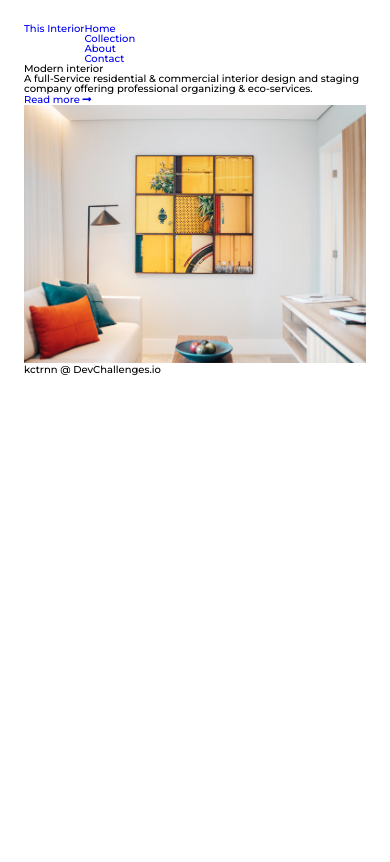
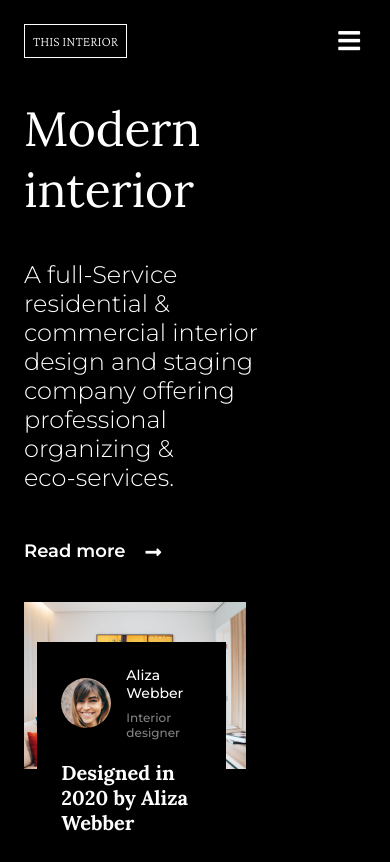
Before and after one commit to kctrnn/interior-consultant, a plain HTML site: page index.html in a window 390 px wide. Shown: the top 862 px of the page. Drawn offline with nearby package versions, Linux system fonts and the light colour scheme.

Commit message:
Responsive section about

```diff
--- a/assets/css/style.css
+++ b/assets/css/style.css
@@ -1,7 +1,8 @@
-@import url('https://fonts.googleapis.com/css2?family=Montserrat:wght@300;500;600&display=swap');
+@import url('https://fonts.googleapis.com/css2?family=Montserrat:wght@300;500;600;700&display=swap');
+@import url('https://fonts.googleapis.com/css2?family=Lora:wght@400;700&display=swap');
+@import url('https://fonts.googleapis.com/css2?family=Crimson+Pro:wght@200&display=swap');
 
 html {
-  /* 1rem = 10px */
   font-size: 62.5%;
 }
 
@@ -12,8 +13,12 @@ html {
 }
 
 body {
+  background-color: black;
   font-family: 'Montserrat', sans-serif;
   font-weight: 500;
+  color: white;
+  font-size: 1.8rem;
+  line-height: normal;
 }
 
 #container {
@@ -28,13 +33,168 @@ img {
 
 a {
   text-decoration: none;
+  color: white;
 }
 
 /* HEADER */
 .navbar {
   display: flex;
+  justify-content: space-between;
+  align-items: center;
+}
+
+.navbar__logo {
+  font-family: 'Crimson Pro', serif;
+  font-size: 1.4rem;
+  text-transform: uppercase;
+  padding: 8px;
+  border: 1px solid white;
+}
+
+.navbar__toggle {
+  border: none;
+  outline: none;
+  background-color: transparent;
+  color: white;
+  font-size: 2.5rem;
+
+  display: none;
+}
+
+.menu {
+  display: flex;
+}
+
+.menu__item {
+  margin-left: 86px;
+}
+
+.menu__item:first-child {
+  margin-left: 0;
+}
+
+.menu__link.active {
+  font-weight: 700;
 }
 
 /* SECTION ABOUT */
+.about {
+  display: flex;
+  align-items: flex-start;
+  margin-top: 140px;
+}
+
+.about__content {
+  margin-bottom: 40px;
+  margin-right: 100px;
+}
+
+.about__title {
+  font-family: 'Lora', serif;
+  font-size: 4.8rem;
+}
+
+.about__description {
+  max-width: 415px;
+  margin-top: 40px;
+  margin-bottom: 48px;
+
+  font-weight: 300;
+  font-size: 2.4rem;
+}
+
+.about__read-more {
+  font-weight: 600;
+}
+
+.about__read-more > i {
+  margin-left: 15px;
+  vertical-align: middle;
+}
+
+.about__image {
+  width: 65%;
+  position: relative;
+}
+
+/* DESIGNER */
+.designer {
+  width: 60%;
+  background-color: #000;
+  padding: 24px;
+
+  position: absolute;
+  right: 40px;
+  bottom: -85px;
+}
+
+.designer__info-wrapper {
+  display: flex;
+  align-items: center;
+}
+
+.designer__avatar {
+  border-radius: 50%;
+  max-width: 50px;
+  margin-right: 15px;
+}
+
+.designer__name {
+  font-size: 1.4rem;
+  margin-bottom: 8px;
+}
+
+.designer__job {
+  font-size: 1.2rem;
+  color: #828282;
+}
+
+.designer__content {
+  max-width: 250px;
+  margin-top: 20px;
+
+  font-family: 'Lora', serif;
+  font-weight: 700;
+  font-size: 2.4rem;
+}
 
 /* FOOTER */
+.footer {
+  margin-top: 200px;
+
+  text-align: center;
+  font-weight: 600;
+  color: #a9a9a9;
+  font-size: 1.4rem;
+}
+
+/* RESPONSIVE */
+@media screen and (max-width: 991px) {
+  .designer {
+    width: 80%;
+    right: 20px;
+  }
+  .designer__content {
+    font-size: 2rem;
+  }
+}
+
+@media screen and (max-width: 767px) {
+  .about {
+    flex-direction: column;
+    margin-top: 40px;
+  }
+
+  .designer {
+    width: 85%;
+    right: 20px;
+  }
+
+  .menu {
+    display: none;
+  }
+
+  .navbar__toggle {
+    display: block;
+  }
+}
--- a/assets/js/main.js
+++ b/assets/js/main.js
@@ -0,0 +1,9 @@
+window.addEventListener('load', () => {
+  const navToggle = document.querySelector('.navbar__toggle');
+
+  navToggle?.addEventListener('click', () => {
+    const menu = document.querySelector('.menu');
+
+    menu.classList.toggle('active');
+  });
+});
--- a/index.html
+++ b/index.html
@@ -22,11 +22,22 @@
         <nav class="navbar">
           <a href="index.html" class="navbar__logo">This Interior</a>
 
+          <button class="navbar__toggle">
+            <i class="fas fa-bars"></i>
+            <!-- <i class="fas fa-times"></i> -->
+          </button>
+
           <ul class="menu">
-            <li><a href="#">Home</a></li>
-            <li><a href="#">Collection</a></li>
-            <li><a href="#">About</a></li>
-            <li><a href="#">Contact</a></li>
+            <li class="menu__item">
+              <a class="menu__link active" href="#">Home</a>
+            </li>
+            <li class="menu__item">
+              <a class="menu__link" href="#">Collection</a>
+            </li>
+            <li class="menu__item"><a class="menu__link" href="#">About</a></li>
+            <li class="menu__item">
+              <a class="menu__link" href="#">Contact</a>
+            </li>
           </ul>
         </nav>
       </header>
@@ -37,14 +48,35 @@
             <h1 class="about__title">Modern interior</h1>
             <p class="about__description">
               A full-Service residential & commercial interior design and
-              staging company offering professional organizing & eco-services.
+              staging company offering professional organizing & <br />
+              eco-services.
             </p>
-            <a href="#" class="about__read-more"
-              >Read more <i class="fas fa-long-arrow-alt-right"></i
-            ></a>
+            <a href="#" class="about__read-more">
+              Read more
+              <i class="fas fa-long-arrow-alt-right"></i>
+            </a>
           </div>
 
-          <img src="assets/img/photo1.png" alt="" class="about__image" />
+          <div class="about__image">
+            <img src="assets/img/photo1.png" alt="" />
+
+            <div class="designer">
+              <div class="designer__info-wrapper">
+                <img
+                  src="assets/img/photo2.png"
+                  alt=""
+                  class="designer__avatar"
+                />
+
+                <div class="designer__info">
+                  <p class="designer__name">Aliza Webber</p>
+                  <p class="designer__job">Interior designer</p>
+                </div>
+              </div>
+
+              <p class="designer__content">Designed in 2020 by Aliza Webber</p>
+            </div>
+          </div>
         </section>
       </main>
 
@@ -52,5 +84,7 @@
         <span>kctrnn @ DevChallenges.io</span>
       </footer>
     </div>
+
+    <script src="assets/js/main.js"></script>
   </body>
 </html>
```
